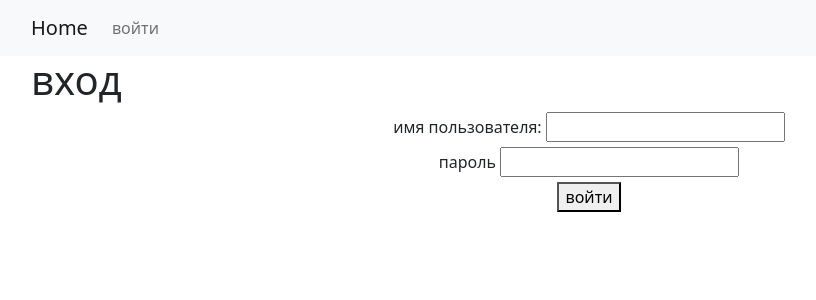
After one commit to umarjan26/lesson49, a Django app: page /login/ in a window 1280 px wide. The commit adds this page. Shown: the top 300 px of the page, without its empty margins (51-867 px from the left). Run offline with Django 4.2, Linux system fonts and the light colour scheme.

Commit message:
создали страницу входа и ограничили доступ для не аутентифицированных пользователей

```diff
--- /dev/null
+++ b/source/accounts/templates/login.html
@@ -0,0 +1,22 @@
+{% extends 'base.html' %}
+
+{% block title %}вход{% endblock %}
+{% block content %}
+    <h1>вход</h1>
+    <form action="{% url 'login' %}" method="post" class="text-center">
+        {% csrf_token %}
+        {% if has_error %}
+            <p class="text-danger">Неверное имя пользователя или пароль</p>
+        {% endif %}
+        <div class="form-group">
+            <label for="username" class="form-label"> имя пользователя:</label>
+            <input type="text" name="username" id="username">
+        </div>
+        <div class="form-group">
+            <label for="password" class="form-label">пароль</label>
+            <input type="password" name="password" id="password">
+
+        </div>
+        <button type="submit">войти</button>
+    </form>
+{% endblock %}
--- a/source/accounts/urls.py
+++ b/source/accounts/urls.py
@@ -0,0 +1,8 @@
+from django.contrib.auth.views import LoginView, LogoutView
+from django.urls import path
+
+
+urlpatterns = [
+    path('login/', LoginView.as_view(template_name="login.html"), name="login"),
+    path('logout/', LogoutView.as_view(), name="logout")
+]
--- a/source/hello/settings.py
+++ b/source/hello/settings.py
@@ -37,7 +37,8 @@ INSTALLED_APPS = [
     'django.contrib.sessions',
     'django.contrib.messages',
     'django.contrib.staticfiles',
-    'webapp'
+    'webapp',
+    'accounts'
 ]
 
 MIDDLEWARE = [
@@ -117,6 +118,9 @@ USE_TZ = True
 # https://docs.djangoproject.com/en/4.0/howto/static-files/
 
 STATIC_URL = 'static/'
+LOGIN_URL = 'login'
+LOGOUT_REDIRECT_URL = 'index'
+LOGIN_REDIRECT_URL = 'index'
 
 # Default primary key field type
 # https://docs.djangoproject.com/en/4.0/ref/settings/#default-auto-field
--- a/source/hello/urls.py
+++ b/source/hello/urls.py
@@ -18,5 +18,6 @@ from django.urls import path, include
 
 urlpatterns = [
     path('admin/', admin.site.urls),
-    path('', include("webapp.urls"))
+    path('', include("webapp.urls")),
+    path('', include("accounts.urls"))
 ]
--- a/source/webapp/templates/base.html
+++ b/source/webapp/templates/base.html
@@ -23,6 +23,19 @@
             <ul class="navbar-nav">
                 {% block nav %}
                 {% endblock %}
+
+                {% if request.user.is_authenticated %}
+                    <li class="nav-item">
+            <a class="nav-link" href="{% url "logout"  %}">выйти</a>
+        </li>
+                    {{ request }}
+            {{ user }}
+                {% else %}
+                    <li class="nav-item">
+            <a class="nav-link" href="{% url "login"  %}">войти</a>
+        </li>
+                {% endif %}
+
             </ul>
         </div>
     </div>
--- a/source/webapp/templates/projects/index.html
+++ b/source/webapp/templates/projects/index.html
@@ -1,9 +1,11 @@
 {% extends "base.html" %}
 {% load static %}
 {% block nav %}
+    {% if request.user.is_authenticated %}
     <li class="nav-item ">
         <a class="nav-link" href="{% url 'add_project' %}">Добавить Проект</a>
     </li>
+    {% endif %}
         <li class="nav-item ">
         <a class="nav-link " href="{% url 'index' %}">Просмотр всех задач</a>
     </li>
@@ -20,12 +22,14 @@
                         <p class=""><a href="{% url "view_project" project.pk %}"><svg xmlns="http://www.w3.org/2000/svg" width="30" height="30" fill="currentColor" class="bi bi-archive-fill" viewBox="0 0 16 16">
   <path d="M12.643 15C13.979 15 15 13.845 15 12.5V5H1v7.5C1 13.845 2.021 15 3.357 15h9.286zM5.5 7h5a.5.5 0 0 1 0 1h-5a.5.5 0 0 1 0-1zM.8 1a.8.8 0 0 0-.8.8V3a.8.8 0 0 0 .8.8h14.4A.8.8 0 0 0 16 3V1.8a.8.8 0 0 0-.8-.8H.8z"/>
 </svg></a>
+                            {% if request.user.is_authenticated %}
                           <a href="{% url 'update2' project.pk %}"><svg xmlns="http://www.w3.org/2000/svg" width="30" height="30" fill="currentColor" class="bi bi-aspect-ratio-fill" viewBox="0 0 16 16">
   <path d="M0 12.5v-9A1.5 1.5 0 0 1 1.5 2h13A1.5 1.5 0 0 1 16 3.5v9a1.5 1.5 0 0 1-1.5 1.5h-13A1.5 1.5 0 0 1 0 12.5zM2.5 4a.5.5 0 0 0-.5.5v3a.5.5 0 0 0 1 0V5h2.5a.5.5 0 0 0 0-1h-3zm11 8a.5.5 0 0 0 .5-.5v-3a.5.5 0 0 0-1 0V11h-2.5a.5.5 0 0 0 0 1h3z"/>
 </svg></a>
                     <a href="{% url 'delete2' project.pk %}"><svg xmlns="http://www.w3.org/2000/svg" width="30" height="30" fill="currentColor" class="bi bi-basket-fill" viewBox="0 0 16 16">
   <path d="M5.071 1.243a.5.5 0 0 1 .858.514L3.383 6h9.234L10.07 1.757a.5.5 0 1 1 .858-.514L13.783 6H15.5a.5.5 0 0 1 .5.5v2a.5.5 0 0 1-.5.5H15v5a2 2 0 0 1-2 2H3a2 2 0 0 1-2-2V9H.5a.5.5 0 0 1-.5-.5v-2A.5.5 0 0 1 .5 6h1.717L5.07 1.243zM3.5 10.5a.5.5 0 1 0-1 0v3a.5.5 0 0 0 1 0v-3zm2.5 0a.5.5 0 1 0-1 0v3a.5.5 0 0 0 1 0v-3zm2.5 0a.5.5 0 1 0-1 0v3a.5.5 0 0 0 1 0v-3zm2.5 0a.5.5 0 1 0-1 0v3a.5.5 0 0 0 1 0v-3zm2.5 0a.5.5 0 1 0-1 0v3a.5.5 0 0 0 1 0v-3z"/>
 </svg></a></p>
+                            {% endif %}
                     </div>
                 </div>
             </div>
--- a/source/webapp/templates/projects/view.html
+++ b/source/webapp/templates/projects/view.html
@@ -1,9 +1,11 @@
 {% extends "base.html" %}
 {% block title %}Создание{% endblock %}
 {% block nav %}
+    {% if request.user.is_authenticated %}
     <li class="nav-item">
         <a class="nav-link" href="{% url "add" project.pk %}">Новая задачи</a>
     </li>
+    {% endif %}
 {% endblock %}
 {% block content %}
     <p>
@@ -19,15 +21,18 @@
                 <div class="card-body">
                     <h5 class="card-title"><span class="fs-3">{{ task.summary }}</span></h5>
                     <p>Статус: {{ task.status }}</p>
+
                     <p class=""><a href="{% url 'view' task.pk %}"><svg xmlns="http://www.w3.org/2000/svg" width="30" height="30" fill="currentColor" class="bi bi-archive-fill" viewBox="0 0 16 16">
   <path d="M12.643 15C13.979 15 15 13.845 15 12.5V5H1v7.5C1 13.845 2.021 15 3.357 15h9.286zM5.5 7h5a.5.5 0 0 1 0 1h-5a.5.5 0 0 1 0-1zM.8 1a.8.8 0 0 0-.8.8V3a.8.8 0 0 0 .8.8h14.4A.8.8 0 0 0 16 3V1.8a.8.8 0 0 0-.8-.8H.8z"/>
 </svg></a>
+                        {% if request.user.is_authenticated %}
                     <a href="{% url 'update' task.pk %}"><svg xmlns="http://www.w3.org/2000/svg" width="30" height="30" fill="currentColor" class="bi bi-aspect-ratio-fill" viewBox="0 0 16 16">
   <path d="M0 12.5v-9A1.5 1.5 0 0 1 1.5 2h13A1.5 1.5 0 0 1 16 3.5v9a1.5 1.5 0 0 1-1.5 1.5h-13A1.5 1.5 0 0 1 0 12.5zM2.5 4a.5.5 0 0 0-.5.5v3a.5.5 0 0 0 1 0V5h2.5a.5.5 0 0 0 0-1h-3zm11 8a.5.5 0 0 0 .5-.5v-3a.5.5 0 0 0-1 0V11h-2.5a.5.5 0 0 0 0 1h3z"/>
 </svg></a>
                     <a href="{% url 'delete' task.pk %}"><svg xmlns="http://www.w3.org/2000/svg" width="30" height="30" fill="currentColor" class="bi bi-basket-fill" viewBox="0 0 16 16">
   <path d="M5.071 1.243a.5.5 0 0 1 .858.514L3.383 6h9.234L10.07 1.757a.5.5 0 1 1 .858-.514L13.783 6H15.5a.5.5 0 0 1 .5.5v2a.5.5 0 0 1-.5.5H15v5a2 2 0 0 1-2 2H3a2 2 0 0 1-2-2V9H.5a.5.5 0 0 1-.5-.5v-2A.5.5 0 0 1 .5 6h1.717L5.07 1.243zM3.5 10.5a.5.5 0 1 0-1 0v3a.5.5 0 0 0 1 0v-3zm2.5 0a.5.5 0 1 0-1 0v3a.5.5 0 0 0 1 0v-3zm2.5 0a.5.5 0 1 0-1 0v3a.5.5 0 0 0 1 0v-3zm2.5 0a.5.5 0 1 0-1 0v3a.5.5 0 0 0 1 0v-3zm2.5 0a.5.5 0 1 0-1 0v3a.5.5 0 0 0 1 0v-3z"/>
 </svg></a></p>
+                        {% endif %}
                 </div>
             </div>
         </div>
--- a/source/webapp/views/project.py
+++ b/source/webapp/views/project.py
@@ -1,3 +1,4 @@
+from django.contrib.auth.mixins import LoginRequiredMixin
 from django.db.models import Q
 from django.urls import reverse_lazy
 from django.utils.http import urlencode
@@ -42,7 +43,7 @@ class ListProject(ListView):
             return self.form.cleaned_data.get("search")
 
 
-class CreateProject(CreateView):
+class CreateProject(LoginRequiredMixin, CreateView):
     form_class = ProjectForm
     template_name = "projects/create.html"
 
```
Also changed, not shown: source/accounts/views.py (+21 -1 lines).
